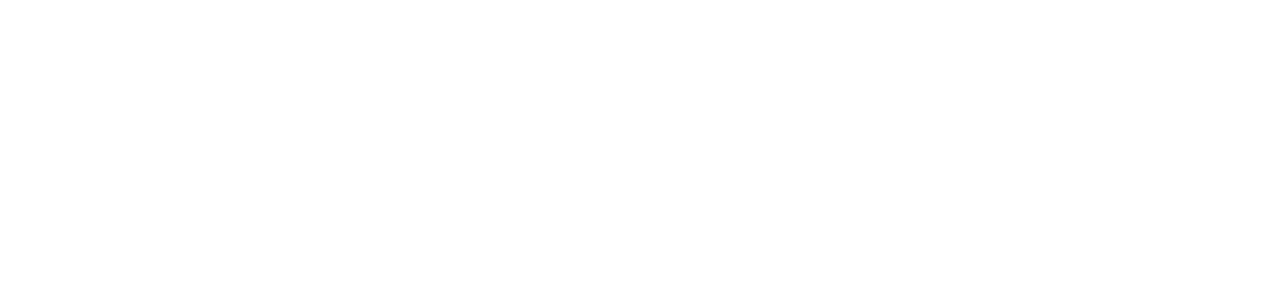
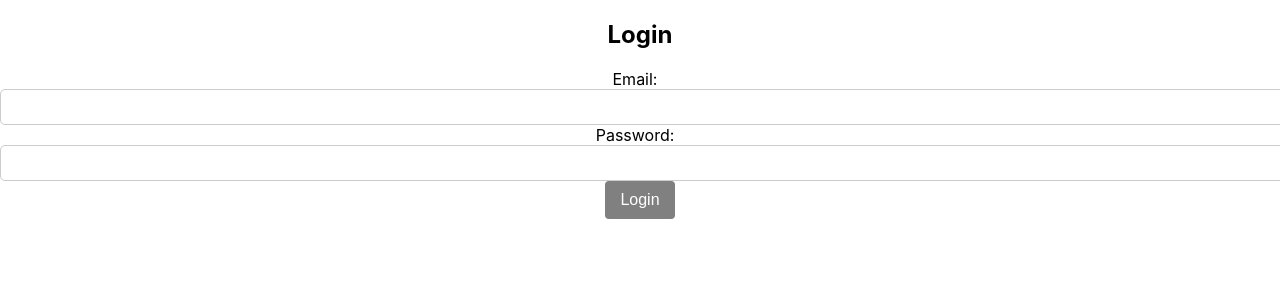
Before and after one commit to jeffesondiogosilva/loja-casulo, a React (Create React App) app: page /login in a window 1280 px wide. Before the commit this address had no page. Shown: the top 300 px of the page. Built offline with nearby package versions, Linux system fonts and the light colour scheme; no server answers.

Commit message:
fix: login adicionado ao painel de adm

```diff
--- a/src/App.js
+++ b/src/App.js
@@ -1,17 +1,13 @@
 import React from 'react';
 import { BrowserRouter as Router, Routes, Route } from 'react-router-dom';
 import firebase from 'firebase/compat/app'; // Importe o Firebase
-import 'firebase/compat/firestore'; // Importe o Firestore
-import { initializeApp } from "firebase/app";
-import { getAnalytics } from "firebase/analytics";
+import 'firebase/compat/auth'; // Importe o módulo de autenticação
 import Home from './Home';
 import Adm from './Adm';
-import ProductForm from './ProductForm'; // Importe o componente ProductForm
-import 'firebase/compat/storage'; // Importe o Storage
+import ProductForm from './ProductForm';
+import Login from './Login';
 
-
-
-// Configurações do Firebase
+/// Configurações do Firebase
 const firebaseConfig = {
   apiKey: "AIzaSyBYbBJj2n6OagdytHaMdiKPW1_VURUHMPI",
   authDomain: "loja-casulo.firebaseapp.com",
@@ -23,13 +19,10 @@
   measurementId: "G-KZVTJ7TXNM"
 };
 
-// Initialize Firebase
-const app = initializeApp(firebaseConfig);
-const analytics = getAnalytics(app);
+const app = firebase.initializeApp(firebaseConfig);
 
-
-// Inicialize o Firebase
-firebase.initializeApp(firebaseConfig);
+// Exporte a instância do Firebase para que outros componentes possam acessá-la
+export const firebaseApp = app;
 
 function App() {
   return (
@@ -37,7 +30,8 @@
       <Routes>
         <Route path="/" element={<Home />} />
         <Route path="/adm" element={<Adm />} />
-        <Route path="/product-form" element={<ProductForm firebase={firebase} />} /> {/* Passe a instância do Firebase como propriedade para ProductForm */}
+        <Route path="/product-form" element={<ProductForm />} />
+        <Route path="/login" element={<Login />} />
       </Routes>
     </Router>
   );
--- a/src/List.jsx
+++ b/src/List.jsx
@@ -24,6 +24,9 @@
 
   return (
     <div className="lista-cms">
+      <div className=''>
+        <a href="/product-form" className='bg-success'>Cadastrar Produto</a>
+      </div>
       <h2>Lista de produtos</h2>
       <table>
         <thead>
--- /dev/null
+++ b/src/Login.css
@@ -0,0 +1,38 @@
+.login-container {
+    display: flex;
+    flex-direction: column;
+    align-items: center;
+    justify-content: center;
+    height: 100vh; /* Para ocupar toda a altura da tela */
+  }
+
+  .form-group {
+    margin-bottom: 15px;
+  }
+
+  label {
+    margin-right: 10px;
+  }
+
+  input[type="email"],
+  input[type="password"] {
+    width: 100%;
+    padding: 8px;
+    font-size: 16px;
+    border-radius: 5px;
+    border: 1px solid #ccc;
+  }
+
+  button {
+    padding: 10px 20px;
+    font-size: 16px;
+    border-radius: 5px;
+    background-color: #007bff;
+    color: #fff;
+    border: none;
+    cursor: pointer;
+  }
+
+  button:hover {
+    background-color: #0056b3;
+  }
--- /dev/null
+++ b/src/Login.js
@@ -0,0 +1,61 @@
+import React, { useState, useEffect } from 'react';
+import { useNavigate } from 'react-router-dom';
+import firebase from 'firebase/compat/app';
+import 'firebase/compat/auth';
+import './Login.css';
+import firebaseApp from './App.js'; // Assumindo que o arquivo app.js está no mesmo diretório que login.js
+
+
+function Login() {
+  const [email, setEmail] = useState('');
+  const [password, setPassword] = useState('');
+  const [user, setUser] = useState(null); // Estado para armazenar o usuário autenticado
+  const [error, setError] = useState(null); // Estado para armazenar mensagens de erro
+  const navigate = useNavigate();
+
+  useEffect(() => {
+    const unsubscribe = firebase.auth().onAuthStateChanged((user) => {
+      setUser(user); // Atualiza o estado do usuário autenticado
+    });
+    return () => unsubscribe();
+  }, []);
+
+  const handleLogin = async (event) => {
+    event.preventDefault(); // Previne o comportamento padrão de recarregar a página
+
+    try {
+      await firebase.auth().signInWithEmailAndPassword(email, password);
+      navigate('/adm');
+    } catch (error) {
+      console.error('Erro ao fazer login:', error.message);
+      setError(error.message); // Atualiza o estado de erro com a mensagem de erro
+    }
+  };
+
+
+  // Se o usuário estiver autenticado, redirecione para /adm automaticamente
+  if (user) {
+    navigate('/adm');
+    return null;
+  }
+
+  return (
+    <div className='row'>
+      <h2>Login</h2>
+      <form className='' onSubmit={handleLogin}>
+        <div>
+          <label>Email:</label>
+          <input type="email" value={email} onChange={(e) => setEmail(e.target.value)} />
+        </div>
+        <div>
+          <label>Password:</label>
+          <input type="password" value={password} onChange={(e) => setPassword(e.target.value)} />
+        </div>
+        <button type="submit">Login</button>
+      </form>
+      {error && <p>{error}</p>} {/* Exibe a mensagem de erro, se houver */}
+    </div>
+  );
+}
+
+export default Login;
--- a/src/ProductForm.jsx
+++ b/src/ProductForm.jsx
@@ -50,6 +50,8 @@
     };
 
     return (
+        <div>
+            <a href="/adm">Ir para listagem</a>
             <div className="form-container">
                 <form onSubmit={handleSubmit}>
                     <div className="form-group">
@@ -72,6 +74,7 @@
                     <button type="submit">Cadastrar Produto</button>
                 </form>
             </div>
+        </div>
     );
 }
 
```
Lines whose indentation alone changed are shown as unchanged.
